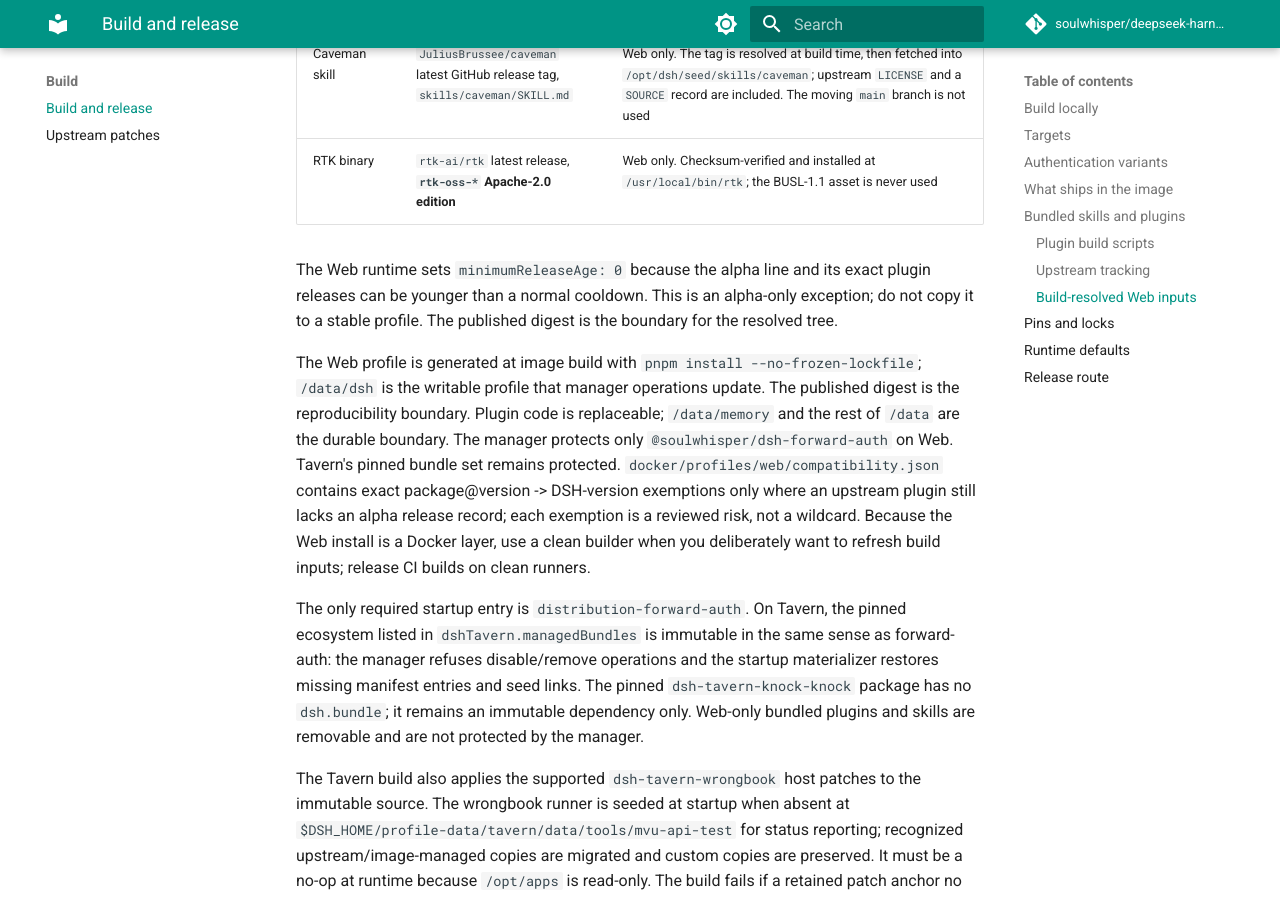
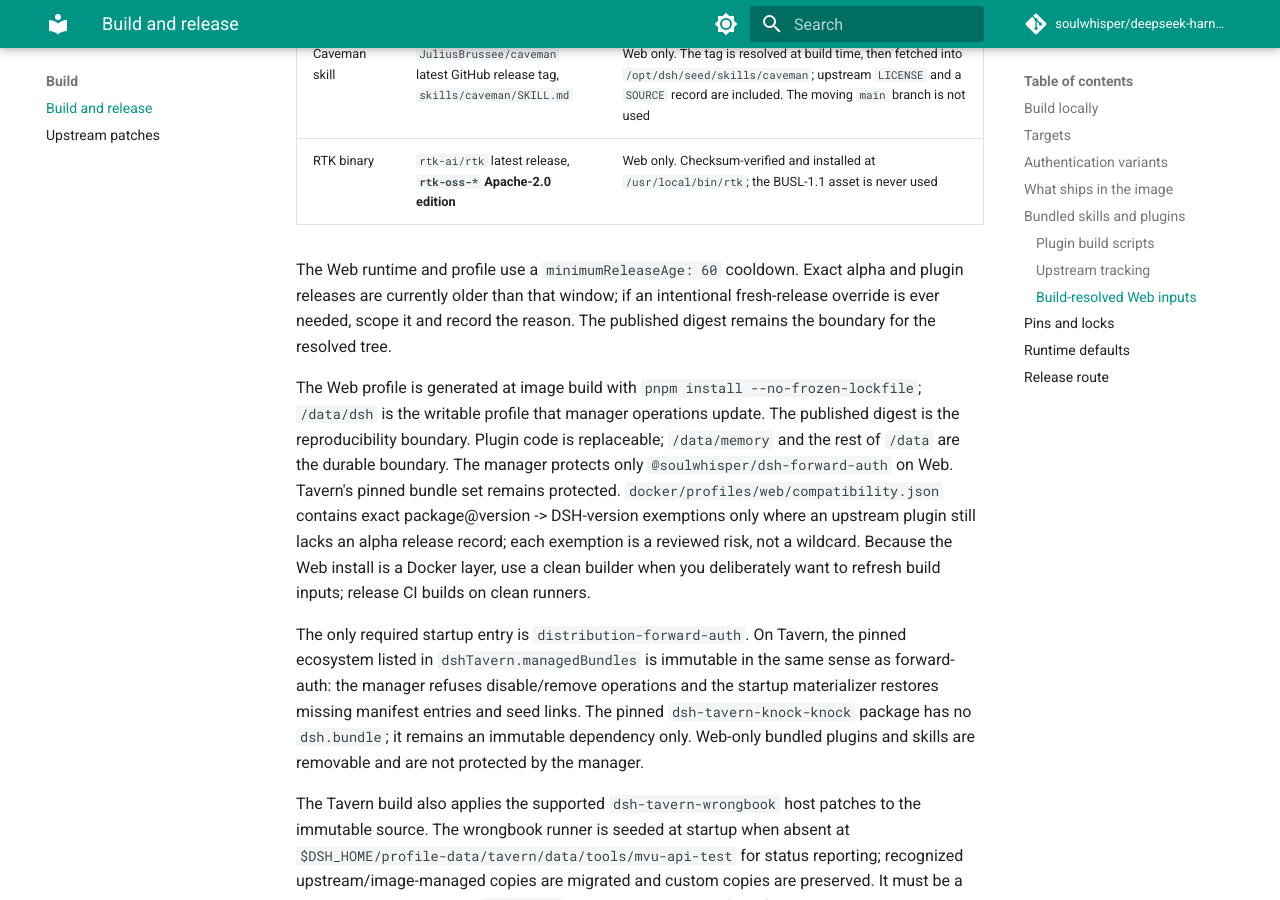
Before and after one commit to soulwhisper/deepseek-harness-container, an MkDocs documentation site: the page built from docs/build.md, in a window 1280 px wide and 900 px high, scrolled down 3671 px. Built offline with MkDocs 1.6.1 and Material for MkDocs 9.7.7, drawn with Linux system fonts in a browser that asks for light colours; comment, search, counter and statistics services are not loaded.

Commit message:
fix: close remaining split-release review gaps
Restore a pnpm release-age cooldown, remove the ineffective memory-root override, preserve and merge profile overlays safely, cover both runtimes in direct field tests, and align documentation, notices, tests and CI with the split release model.

```diff
--- a/docs/build.md
+++ b/docs/build.md
@@ -148,10 +148,10 @@ their latest release tags at build time:
 | Caveman skill | `JuliusBrussee/caveman` latest GitHub release tag, `skills/caveman/SKILL.md` | Web only. The tag is resolved at build time, then fetched into `/opt/dsh/seed/skills/caveman`; upstream `LICENSE` and a `SOURCE` record are included. The moving `main` branch is not used |
 | RTK binary | `rtk-ai/rtk` latest release, **`rtk-oss-*` Apache-2.0 edition** | Web only. Checksum-verified and installed at `/usr/local/bin/rtk`; the BUSL-1.1 asset is never used |
 
-The Web runtime sets `minimumReleaseAge: 0` because the alpha line and its
-exact plugin releases can be younger than a normal cooldown. This is an
-alpha-only exception; do not copy it to a stable profile. The published digest
-is the boundary for the resolved tree.
+The Web runtime and profile use a `minimumReleaseAge: 60` cooldown. Exact alpha
+and plugin releases are currently older than that window; if an intentional
+fresh-release override is ever needed, scope it and record the reason. The
+published digest remains the boundary for the resolved tree.
 
 The Web profile is generated at image build with `pnpm install
 --no-frozen-lockfile`; `/data/dsh` is the writable profile that manager operations
```
Also changed, not shown: 2 other files.
